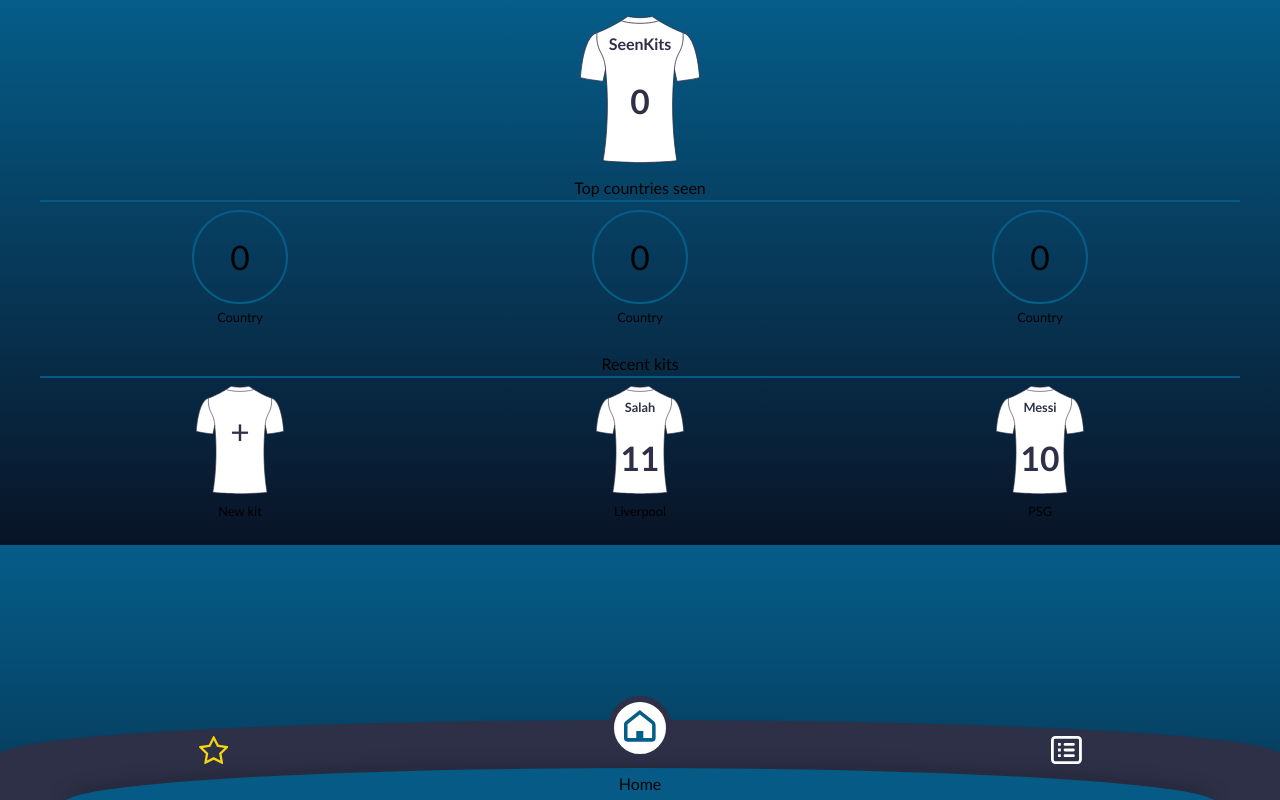
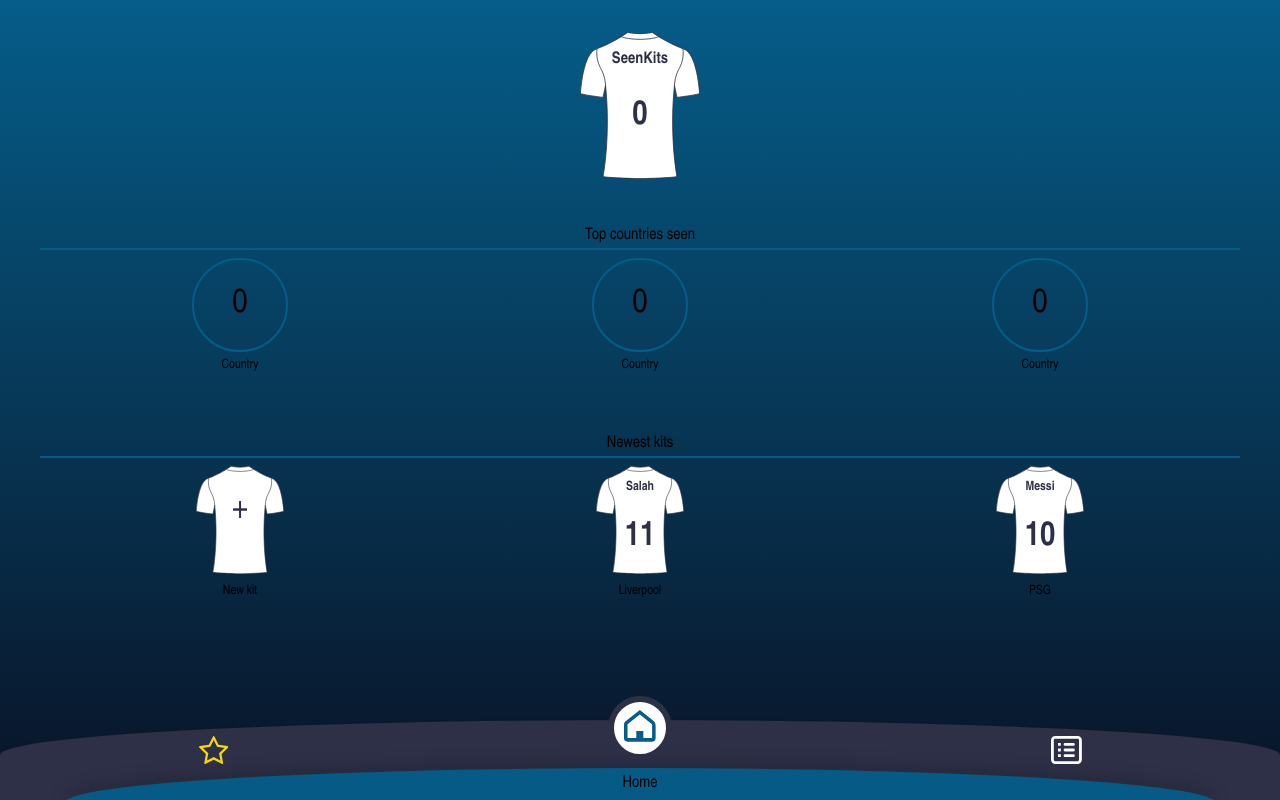
Before and after one commit to GioSmaal/SeenKits-PWA, a Next.js app: page / in a window 1280 px wide. Built offline with nearby package versions, Linux system fonts and the light colour scheme.

Commit message:
Minor commit

```diff
--- a/pages/index.js
+++ b/pages/index.js
@@ -51,8 +51,9 @@ export default function Home() {
     biggerParentDiv.appendChild(childDivNumber);
 
 
-    document.getElementById("home").appendChild(biggerParentDiv);
-    document.getElementById('kitComponent').style.visibility = 'hidden'
+    biggerParentDiv.className = 'relative pt-3 text-text text-center text-sm font-bold';
+    document.getElementById('recent1').appendChild(biggerParentDiv);
+    document.getElementById('kitComponent').style.visibility = 'hidden';
 
   }
 
@@ -67,7 +68,7 @@ export default function Home() {
 
   return (
     <Fragment>
-      <div id='home' className='pt-4'>
+      <div id='home' className='pt-8 h-screen'>
 
         <Head>
           <title>Create Next App</title>
@@ -86,7 +87,7 @@ export default function Home() {
 
         {/* STAT BUBBLES */}
         <div className='flex grid grid-cols-1 content-center mx-10 '>
-          <div className='text-center border-b-2 border-lineBlue'>Top countries seen</div>
+          <div className='text-center border-b-2 border-lineBlue pt-8'>Top countries seen</div>
         </div>
         <div className='flex grid grid-cols-3 content-center mx-10 pt-2'>
           <div className='text-center rounded-full border-solid border-2 border-lightBlue w-24 pt-0 mx-auto'>
@@ -111,7 +112,7 @@ export default function Home() {
 
         {/* RECENT KITS */}
         <div className='flex grid grid-cols-1 content-center mx-10 pt-6'>
-          <div className='text-center border-b-2 border-lineBlue'>Recent kits</div>
+          <div className='text-center border-b-2 border-lineBlue pt-8'>Newest kits</div>
         </div>
         <div className='flex grid grid-cols-3 content-center mx-10 pt-2'>
           <div className='showKits w-22 h-28 pt-0 mx-auto text-center'>
@@ -120,7 +121,7 @@ export default function Home() {
             </button>
           </div>
           {/* brightness(0.5) sepia(1) saturate(10000%) hue-rotate(" + document.getElementById('color').value + "deg) */}
-          <div className='showKits w-22 h-28 pt-0 mx-auto text-center'>
+          <div id='recent1' className='showKits w-22 h-28 pt-0 mx-auto text-center'>
             <div className='relative pt-3 text-text text-center text-sm font-bold'>Salah</div>
             <div className='relative pt-4 text-text text-center text-xl font-bold text-xxxl'>11</div>
           </div>
@@ -135,8 +136,8 @@ export default function Home() {
 
 
         {/* CREATE NEW KIT COMPONENT */}
-        <div className='relative inline-block h-max bottom-96'>
-          <div className="kitComponent absolute max-w-xs my-2 shadow-lg bg-text" id='kitComponent'>
+        <div className='relative mx-auto w-53 bottom-96'>
+          <div className="kitComponent absolute my-2 shadow-lg bg-text" id='kitComponent'>
             <div className="px-6 py-4">
               <div className="mb-2 text-xl font-bold text-black text-center">New kit</div>
               <form className="flex flex-col" onSubmit={submitContact}>
--- a/styles/globals.css
+++ b/styles/globals.css
@@ -6,7 +6,7 @@ html,
 body {
   padding: 0;
   margin: 0;
-  font-family: 'calibri';
+  font-family: 'Arial Narrow', Arial, sans-serif;
   background: rgb(5,93,137);
   background: linear-gradient(180deg, rgba(5,93,137,1) 0%, rgba(9,19,38,1) 100%);
 }
@@ -26,9 +26,16 @@ a {
 }
 
 .parentKit {
-  height: 92px;
-  width: 76px;
+  /* height: 92px;
+  width: 76px; */
+
+  position: relative;
+  padding-top: 3px;
+  text-align: center;
+  font-size: small;
+  font-weight: 600;
 }
+/* relative pt-3 text-text text-center text-sm font-bold */
 
 .kit {
   position: absolute;
@@ -69,14 +76,12 @@ a {
   height: 160px;
   width: 120px;
   background-repeat: no-repeat;
-  z-index: 1;
   margin: 0 auto;
 }
 
 .showKits {
   background-image: url('~/img/kitWhite.svg');
   background-repeat: no-repeat;
-  z-index: 1;
 }
 /* brightness(0.5) sepia(1) saturate(10000%) hue-rotate(" + document.getElementById('color').value + "deg) */
 
--- a/tailwind.config.js
+++ b/tailwind.config.js
@@ -26,6 +26,7 @@ module.exports = {
       width: {
         '18': '4.5rem',
         '22': '5.5rem',
+        '53': '13.3rem'
       },
       borderWidth: {
         '6': '6px'
```
